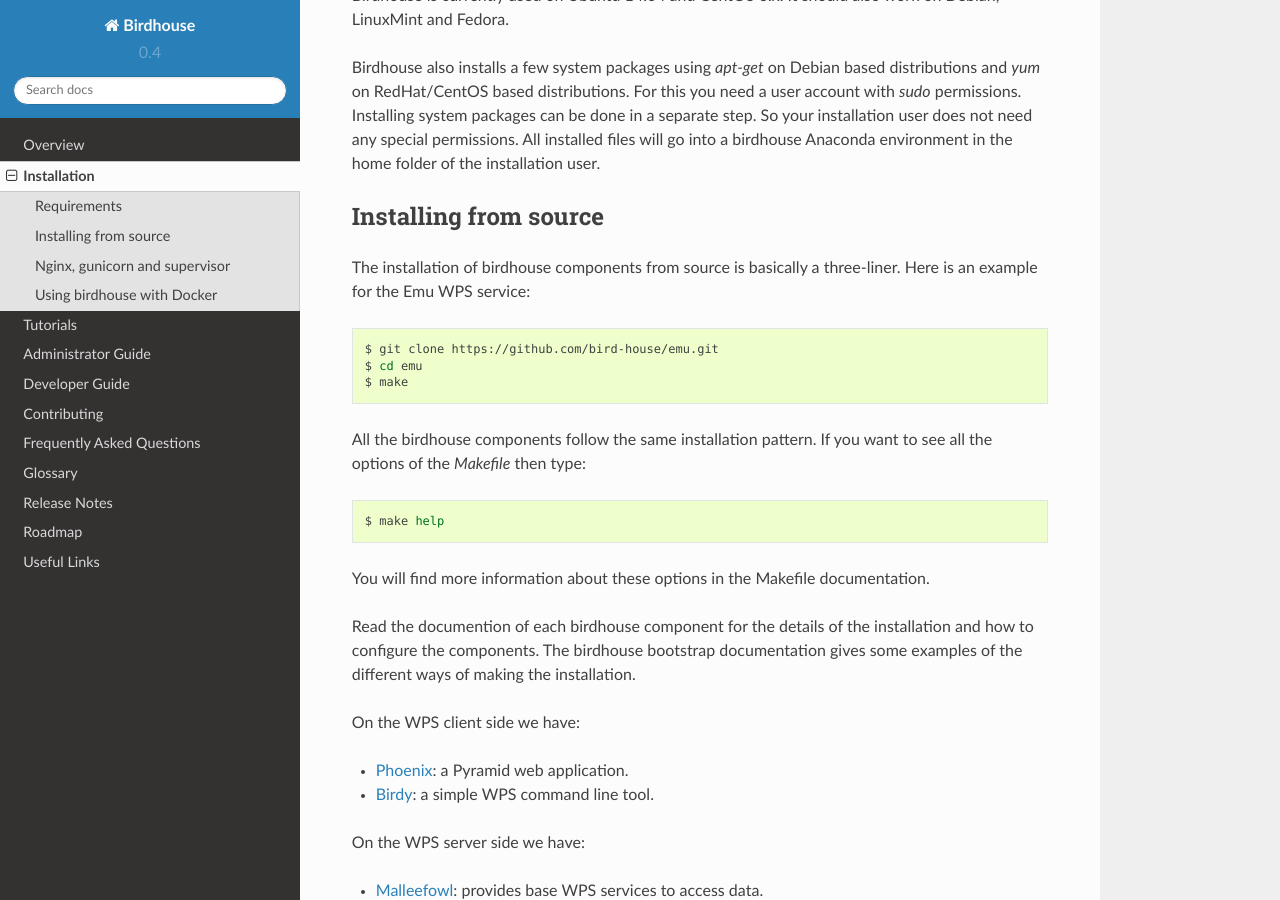
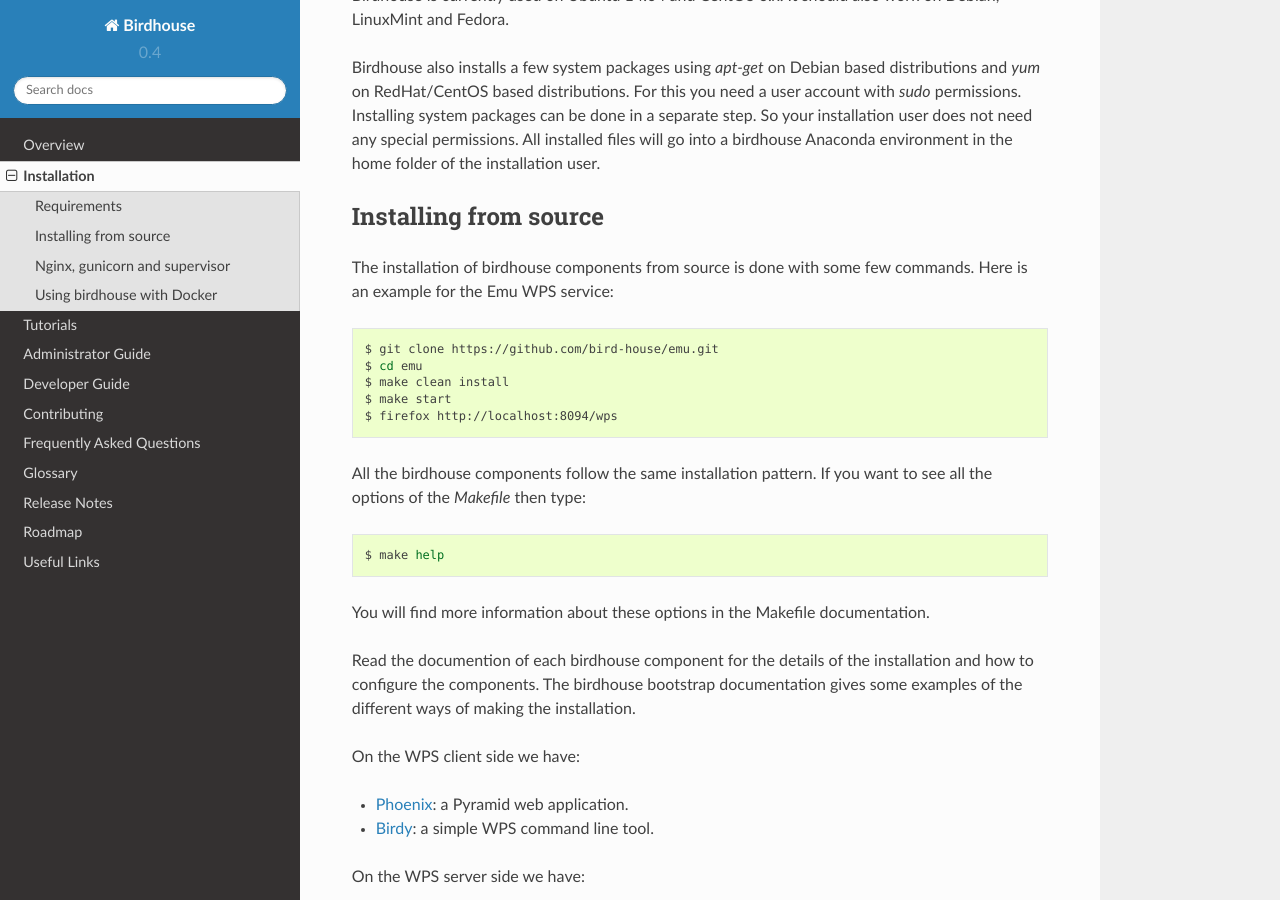
Before and after one commit to bird-house/birdhouse-docs, a Sphinx documentation site: the page built from docs/source/installation.rst, in a window 1280 px wide and 900 px high, scrolled down 688 px. Built offline with Sphinx 7.4.7 and the Read the Docs theme 2.0.0, drawn with Linux system fonts in a browser that asks for light colours.

Commit message:
update example install

```diff
--- a/docs/source/installation.rst
+++ b/docs/source/installation.rst
@@ -23,13 +23,15 @@
 Installing from source
 ----------------------
 
-The installation of birdhouse components from source is basically a three-liner. Here is an example for the Emu WPS service:
+The installation of birdhouse components from source is done with some few commands. Here is an example for the Emu WPS service:
 
 .. code-block:: sh
 
     $ git clone https://github.com/bird-house/emu.git
     $ cd emu
-    $ make
+    $ make clean install
+    $ make start
+    $ firefox http://localhost:8094/wps
 
 All the birdhouse components follow the same installation pattern. If you want to see all the options of the `Makefile` then type:
 
```
